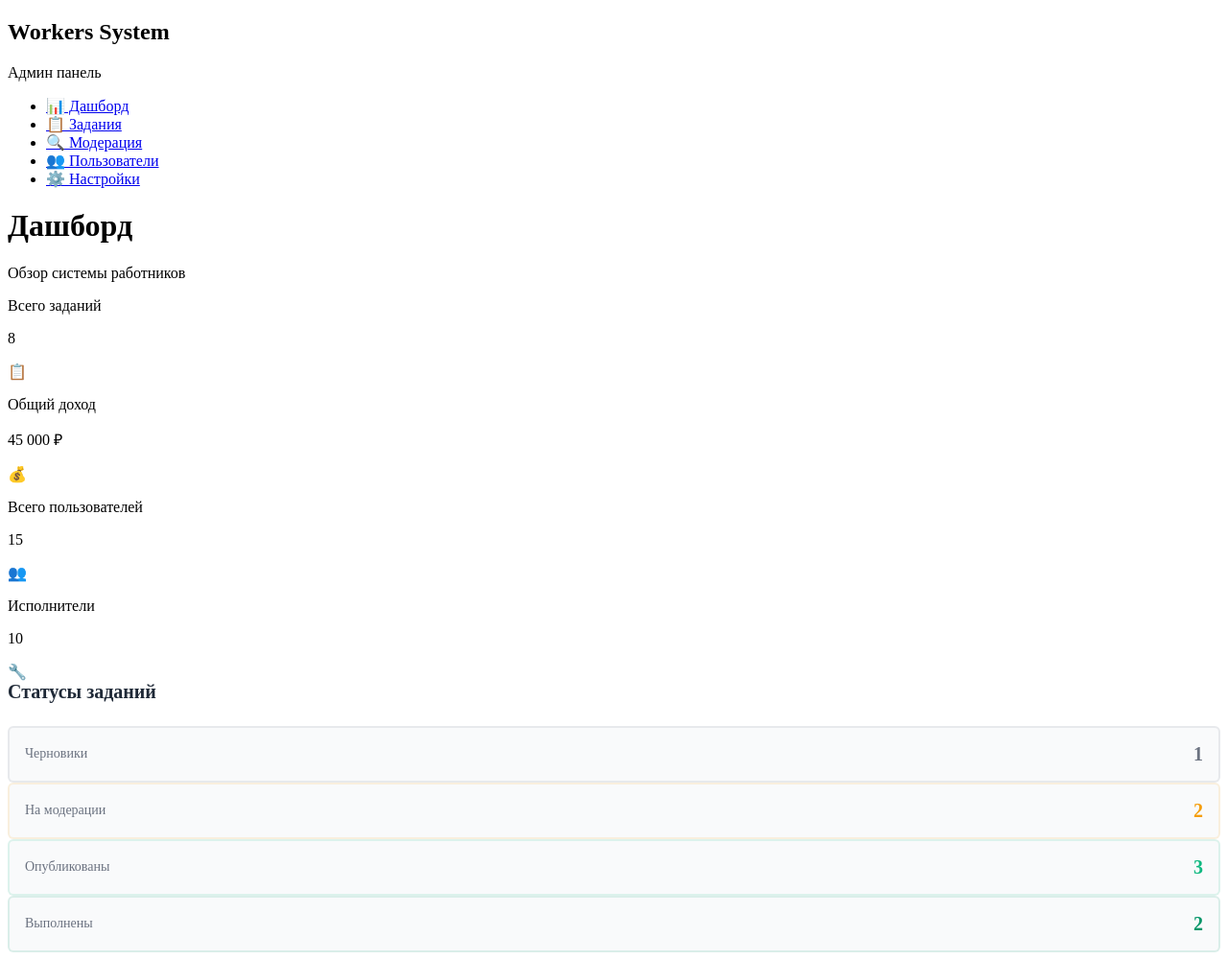
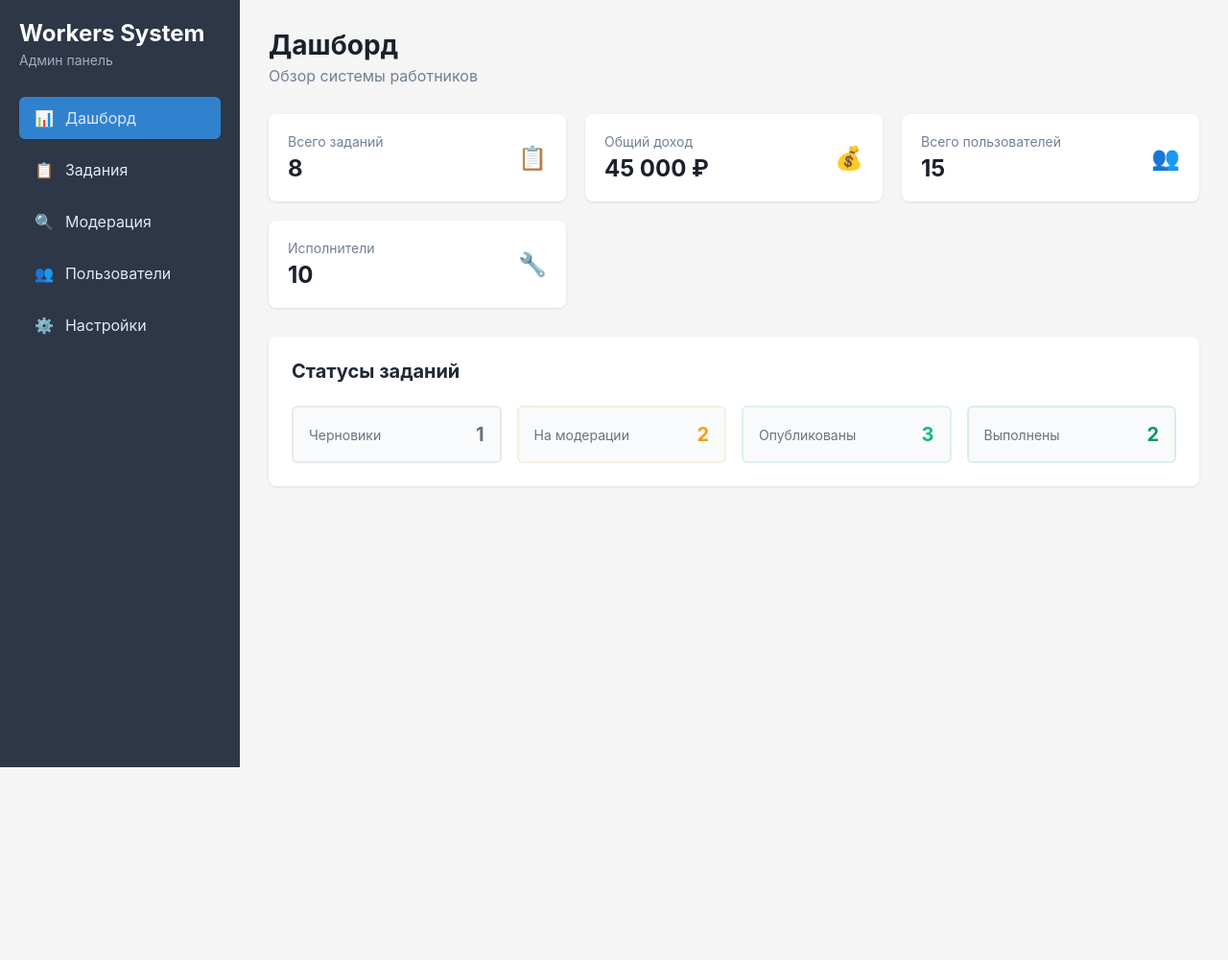
Before and after one commit to A-li-gena/-4, a FastAPI app: page / in a window 1280 px wide. Shown: the whole page at 96% size. After the commit the page ends 800 px from the top, so only its background shows below. Run offline with FastAPI, Linux system fonts and the light colour scheme.

Commit message:
auto-commit for d79b4352-184a-4aa7-aebf-f73a6bdc66a8

```diff
--- a/backend/static/css/styles.css
+++ b/backend/static/css/styles.css
@@ -1 +1,217 @@
-/* Admin styles copied */
+/* Basic Admin Panel Styles */
+* {
+    margin: 0;
+    padding: 0;
+    box-sizing: border-box;
+}
+
+body {
+    font-family: -apple-system, BlinkMacSystemFont, 'Segoe UI', Roboto, sans-serif;
+    background-color: #f5f5f5;
+    color: #333;
+}
+
+.app-container {
+    display: flex;
+    min-height: 100vh;
+}
+
+.sidebar {
+    width: 250px;
+    background-color: #2d3748;
+    color: white;
+    padding: 20px;
+}
+
+.sidebar-header h2 {
+    color: white;
+    margin-bottom: 5px;
+}
+
+.sidebar-subtitle {
+    color: #a0aec0;
+    font-size: 14px;
+    margin-bottom: 30px;
+}
+
+.sidebar-nav ul {
+    list-style: none;
+}
+
+.sidebar-nav li {
+    margin-bottom: 10px;
+}
+
+.nav-link {
+    display: flex;
+    align-items: center;
+    padding: 12px 16px;
+    color: #e2e8f0;
+    text-decoration: none;
+    border-radius: 6px;
+    transition: background-color 0.2s;
+}
+
+.nav-link:hover {
+    background-color: #4a5568;
+}
+
+.nav-link.active {
+    background-color: #3182ce;
+}
+
+.nav-icon {
+    margin-right: 12px;
+    font-size: 16px;
+}
+
+.main-content {
+    flex: 1;
+    padding: 30px;
+}
+
+.page-header {
+    margin-bottom: 30px;
+}
+
+.page-title {
+    font-size: 28px;
+    font-weight: bold;
+    color: #1a202c;
+    margin-bottom: 5px;
+}
+
+.page-subtitle {
+    color: #718096;
+    font-size: 16px;
+}
+
+.stats-grid {
+    display: grid;
+    grid-template-columns: repeat(auto-fit, minmax(250px, 1fr));
+    gap: 20px;
+    margin-bottom: 30px;
+}
+
+.stat-card {
+    background: white;
+    border-radius: 8px;
+    padding: 20px;
+    box-shadow: 0 1px 3px rgba(0, 0, 0, 0.1);
+}
+
+.stat-card-content {
+    display: flex;
+    justify-content: space-between;
+    align-items: center;
+}
+
+.stat-card-title {
+    color: #718096;
+    font-size: 14px;
+    margin-bottom: 5px;
+}
+
+.stat-card-value {
+    font-size: 24px;
+    font-weight: bold;
+    color: #1a202c;
+}
+
+.stat-card-icon {
+    font-size: 24px;
+}
+
+.card {
+    background: white;
+    border-radius: 8px;
+    padding: 24px;
+    box-shadow: 0 1px 3px rgba(0, 0, 0, 0.1);
+    margin-bottom: 20px;
+}
+
+.grid {
+    display: grid;
+    gap: 16px;
+}
+
+.grid-4 {
+    grid-template-columns: repeat(auto-fit, minmax(200px, 1fr));
+}
+
+.table {
+    width: 100%;
+    border-collapse: collapse;
+}
+
+.table th,
+.table td {
+    padding: 12px;
+    text-align: left;
+    border-bottom: 1px solid #e2e8f0;
+}
+
+.table th {
+    background-color: #f7fafc;
+    font-weight: 600;
+    color: #4a5568;
+}
+
+.badge {
+    display: inline-block;
+    padding: 4px 8px;
+    border-radius: 4px;
+    font-size: 12px;
+    font-weight: 500;
+    text-transform: uppercase;
+}
+
+.badge-pending {
+    background-color: #fed7d7;
+    color: #c53030;
+}
+
+.badge-approved {
+    background-color: #c6f6d5;
+    color: #22543d;
+}
+
+.badge-published {
+    background-color: #bee3f8;
+    color: #2a69ac;
+}
+
+.badge-completed {
+    background-color: #d4edda;
+    color: #155724;
+}
+
+.btn {
+    display: inline-block;
+    padding: 8px 16px;
+    border: none;
+    border-radius: 4px;
+    font-size: 14px;
+    font-weight: 500;
+    text-decoration: none;
+    cursor: pointer;
+    transition: background-color 0.2s;
+}
+
+.btn-primary {
+    background-color: #3182ce;
+    color: white;
+}
+
+.btn-primary:hover {
+    background-color: #2c5aa0;
+}
+
+.btn-secondary {
+    background-color: #e2e8f0;
+    color: #4a5568;
+}
+
+.btn-secondary:hover {
+    background-color: #cbd5e0;
+}
```
